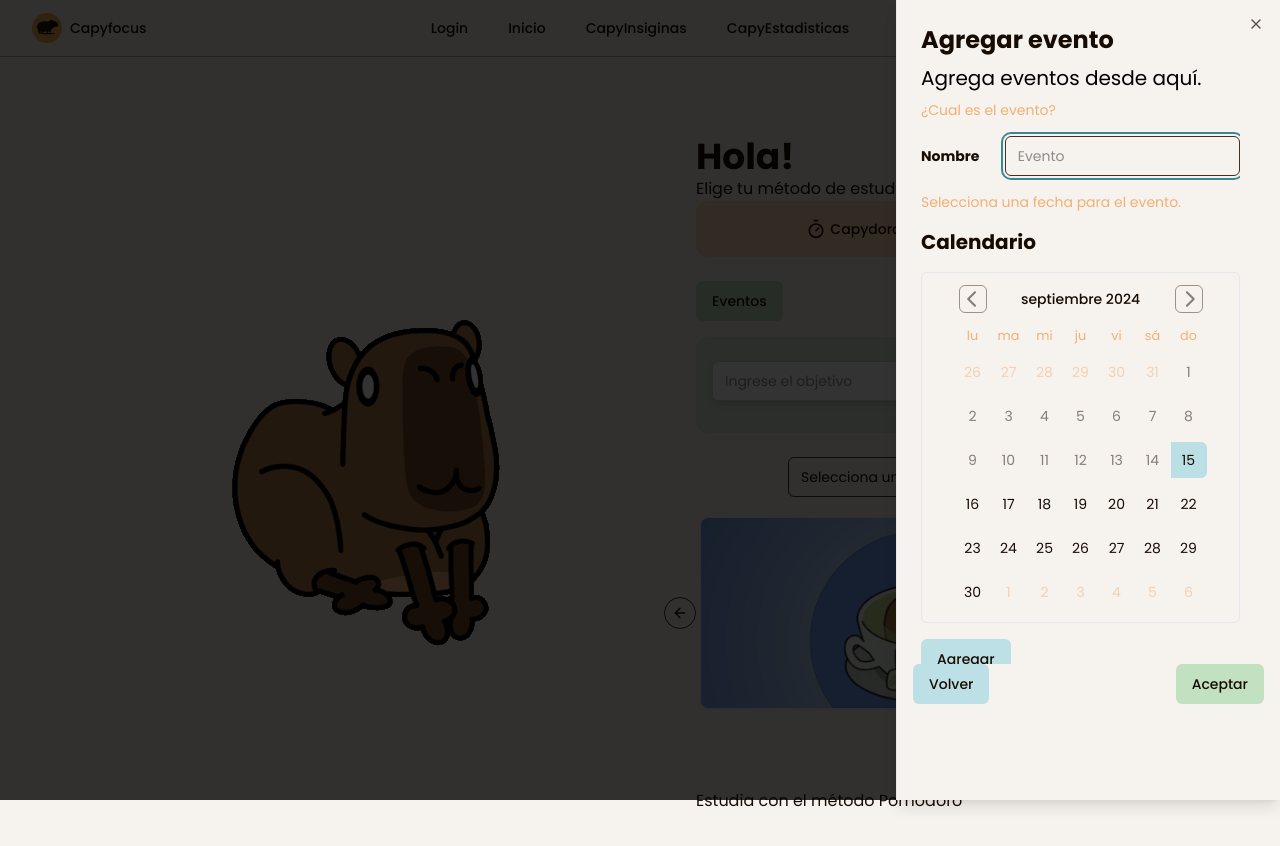
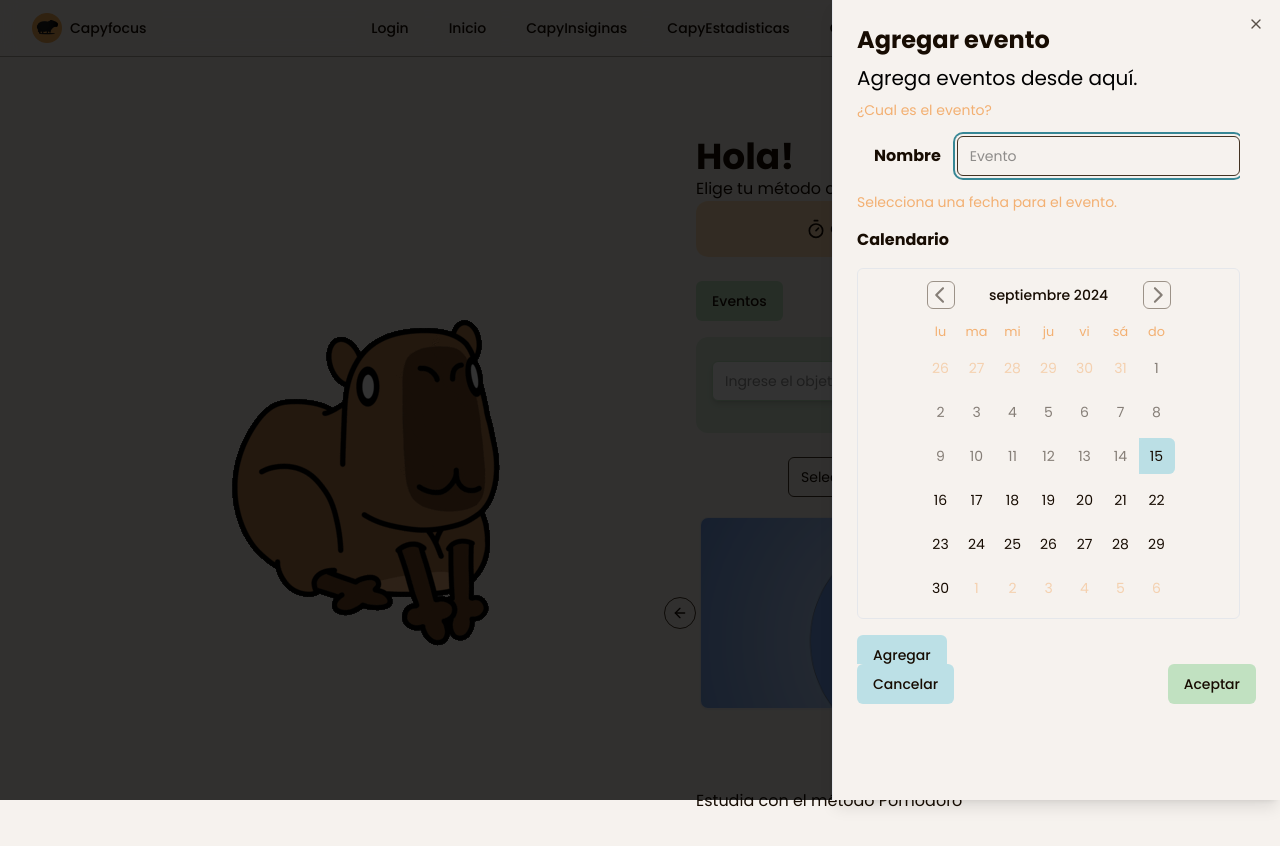
Before and after one commit to alanmoyano/capyfocus, a React (Vite) app: page / in a window 1280 px wide. Both pictures are taken after a click on the button "Eventos". Shown: the top 846 px of the page. Built offline with nearby package versions, Linux system fonts and the light colour scheme.

Commit message:
Cambios varios

```diff
--- a/src/components/Inicio.tsx
+++ b/src/components/Inicio.tsx
@@ -271,20 +271,20 @@ export default function Inicio() {
           {/* Agregar evento  */}
           <Sheet>
             <SheetTrigger asChild>
-              <Button variant='secondary' className='mt-6 bg-secondary'>
+              <Button variant='secondary' className='mt-6 bg-secondary w-full sm:w-auto'>
                 Eventos
               </Button>
             </SheetTrigger>
-            <SheetContent>
+            <SheetContent className="w-full sm:max-w-md">
               <ScrollArea className="h-[80vh] pr-4">
                 <SheetHeader>
-                  <SheetTitle className='text-2xl font-bold'>Agregar evento</SheetTitle>
-                  <SheetDescription className='text-xl text-black'>Agrega eventos desde aquí.</SheetDescription>
+                  <SheetTitle className='text-xl sm:text-2xl font-bold'>Agregar evento</SheetTitle>
+                  <SheetDescription className='text-lg sm:text-xl text-black'>Agrega eventos desde aquí.</SheetDescription>
                 </SheetHeader>
                 <p className='text-sm text-muted-foreground mt-2'>¿Cual es el evento?</p>
                 <div className='grid gap-4 py-4'>
-                  <div className='grid grid-cols-4 items-center gap-4'>
-                    <Label htmlFor='name' className='text font-bold'>
+                  <div className='grid grid-cols-1 sm:grid-cols-4 items-center gap-4'>
+                    <Label htmlFor='name' className='text-sm sm:text-base font-bold sm:text-right'>
                       Nombre
                     </Label>
                     <Input
@@ -293,16 +293,16 @@ export default function Inicio() {
                       value={eventTitle}
                       onChange={e => setEventTitle(e.target.value)}
                       placeholder='Evento'
-                      className='col-span-3'
+                      className='col-span-1 sm:col-span-3'
                     />
                   </div>
                   <p className='text-sm text-muted-foreground'>Selecciona una fecha para el evento.</p>
-                  <div className='grid grid-cols-4 items-center gap-4'>
-                    <Label className='text-right text-xl font-bold'>Calendario</Label>
+                  <div className='grid grid-cols-1 sm:grid-cols-4 items-center gap-4'>
+                    <Label className='text-sm sm:text-base font-bold sm:text-right'>Calendario</Label>
                   </div>
                   {/* Calendario */}
 
-                  <div>
+                  <div className='w-full sm:w-auto'>
                     <Calendar
                       mode='single'
                       selected={date}
@@ -313,7 +313,7 @@ export default function Inicio() {
                           setDate(selectedDate);
                         }
                       }}
-                      className='flex w-full justify-center rounded-md border'
+                      className='w-full sm:w-auto flex justify-center rounded-md border'
                       modifiers={{
                         eventDay: events.map(event => event.date),
                         disabled: (date) => {
@@ -359,15 +359,15 @@ export default function Inicio() {
                     />
 
                     <div className='mt-4'>
-                      <Button onClick={addEvent} variant={'accent'}>
+                      <Button onClick={addEvent} variant={'accent'} className='w-full sm:w-auto'>
                         Agregar
                       </Button>
                     </div>
                     <hr className='my-4' />
                     <div className='mt-4'>
-                      <h1 className='text-2xl text-accent font-bold'>Información de eventos:</h1>
-                      <h2 className='text-xl font-bold'>Eventos programados:</h2>
-                      <ul className='list-inside list-disc space-y-2 text-base text-black'>
+                      <h1 className='text-xl sm:text-2xl text-accent font-bold'>Información de eventos:</h1>
+                      <h2 className='text-lg sm:text-xl font-bold'>Eventos programados:</h2>
+                      <ul className='list-inside list-disc space-y-2 text-sm sm:text-base text-black'>
                         {events.map((event, index) => (
                           <li
                             key={index}
@@ -403,7 +403,7 @@ export default function Inicio() {
                           </li>
                         ))}
                       </ul>
-                      <h2 className='mt-4 text-xl font-bold'>
+                      <h2 className='mt-4 text-lg sm:text-xl font-bold'>
                         Evento seleccionado:
                       </h2>
                       {selectedEvent ? (
@@ -433,20 +433,20 @@ export default function Inicio() {
               </ScrollArea>
               <SheetFooter className='flex w-full justify-between'>
                 <SheetClose asChild>
-                  <div>
+                  <div className='w-full flex justify-between'>
                     <Button
                       variant={'accent'}
-                      className='absolute left-4'
+                      className='w-full sm:w-auto sm:mr-2'
                       onClick={() => {
                         handleVolver()
                         setSelectedEvent(null)
                       }}
                     >
-                      Volver
+                      Cancelar
                     </Button>
                     <Button
                       variant={'secondary'}
-                      className='absolute right-4'
+                      className='w-full sm:w-auto sm:ml-2'
                       onClick={() => {
                         handleVolver()
                       }}
--- a/src/components/Navbar.tsx
+++ b/src/components/Navbar.tsx
@@ -57,6 +57,8 @@ function NavItems() {
       <NavbarLink to='/capyInsignias'>CapyInsiginas</NavbarLink>
 
       <NavbarLink to='/capyEstadisticas'>CapyEstadisticas</NavbarLink>
+
+      <NavbarLink to='/usuario'>CapyDatos</NavbarLink>
     </>
   )
 }
```
